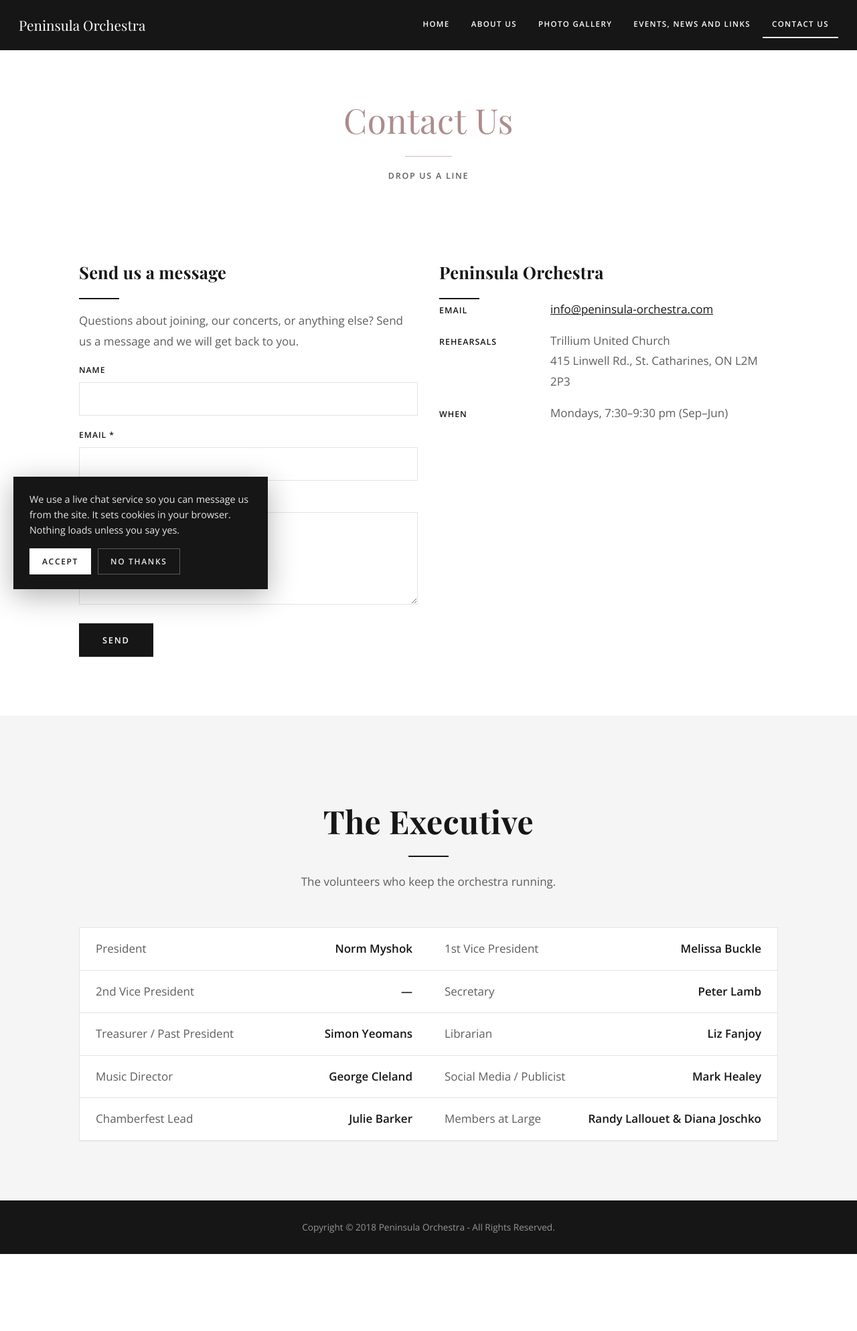
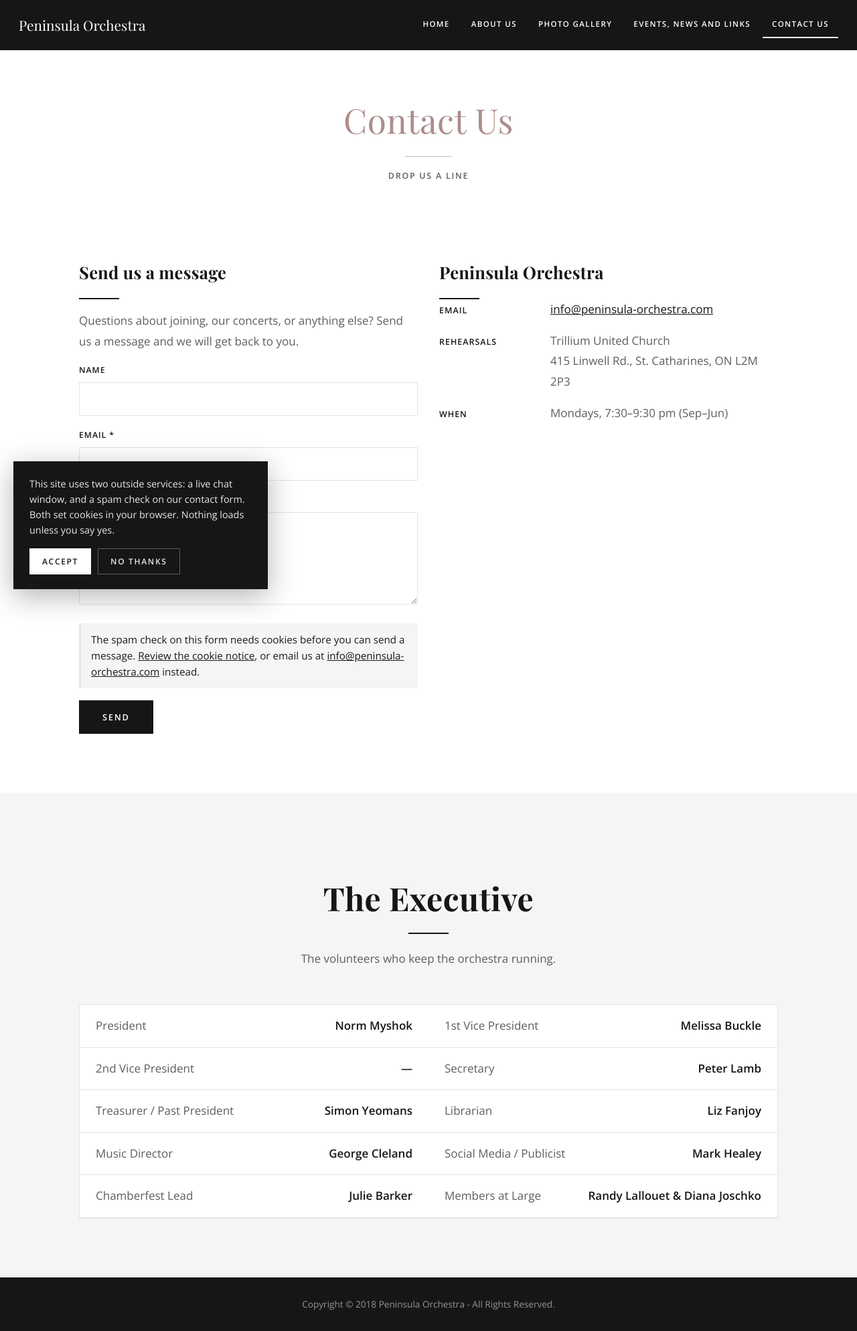
Before and after one commit to peninsulaorchestra/peninsulaorchestra.github.io, a Jekyll site: the page built from contact.html, in a window 1280 px wide. Shown: the whole page at 67% size. Built offline with Jekyll 4.4.1, drawn with Linux system fonts in a browser that asks for light colours; before the commit the page ends 1873 px from its top, so only the background shows below that.

Commit message:
Add hCaptcha to the contact form and make the cookie notice generic
Co-Authored-By: Claude Opus 5 (1M context) <noreply@anthropic.com>

```diff
--- /dev/null
+++ b/_includes/cookie-notice.html
@@ -0,0 +1,33 @@
+{%- assign chat_on = false -%}
+{%- if site.tawk.property_id != "" and site.tawk.widget_id != "" -%}
+  {%- assign chat_on = true -%}
+{%- endif -%}
+{%- assign captcha_on = false -%}
+{%- if site.web3forms_key != "" -%}
+  {%- assign captcha_on = true -%}
+{%- endif -%}
+{%- if chat_on or captcha_on %}
+<!-- Cookie notice. Both third-party pieces — the chat widget and the spam check
+     on the contact form — are loaded only once someone accepts, so declining
+     means no third-party script and no cookies are set at all. -->
+<div class="cookie-notice" id="cookie-notice" hidden
+     data-tawk-src="{% if chat_on %}https://embed.tawk.to/{{ site.tawk.property_id }}/{{ site.tawk.widget_id }}{% endif %}"
+     data-captcha-src="{% if captcha_on %}https://web3forms.com/client/script.js{% endif %}">
+  <p>
+    {%- if chat_on and captcha_on %}
+    This site uses two outside services: a live chat window, and a spam check on
+    our contact form. Both set cookies in your browser.
+    {%- elsif chat_on %}
+    We use a live chat service so you can message us from the site. It sets
+    cookies in your browser.
+    {%- else %}
+    Our contact form uses an outside spam check. It sets cookies in your browser.
+    {%- endif %}
+    Nothing loads unless you say yes.
+  </p>
+  <div class="cookie-notice-actions">
+    <button type="button" class="btn" data-cookie-accept>Accept</button>
+    <button type="button" class="btn ghost" data-cookie-decline>No thanks</button>
+  </div>
+</div>
+{%- endif %}
--- a/_includes/tawk.html
+++ /dev/null
@@ -1,13 +0,0 @@
-{%- if site.tawk.property_id != "" and site.tawk.widget_id != "" %}
-<!-- Cookie notice. The chat widget is only loaded once someone accepts, so
-     declining means no third-party script and no cookies are set at all. -->
-<div class="cookie-notice" id="cookie-notice" hidden
-     data-tawk-src="https://embed.tawk.to/{{ site.tawk.property_id }}/{{ site.tawk.widget_id }}">
-  <p>We use a live chat service so you can message us from the site. It sets
-     cookies in your browser. Nothing loads unless you say yes.</p>
-  <div class="cookie-notice-actions">
-    <button type="button" class="btn" data-cookie-accept>Accept</button>
-    <button type="button" class="btn ghost" data-cookie-decline>No thanks</button>
-  </div>
-</div>
-{%- endif %}
--- a/_layouts/default.html
+++ b/_layouts/default.html
@@ -58,7 +58,7 @@
     </div>
   </footer>
 
-  {%- include tawk.html %}
+  {%- include cookie-notice.html %}
   <script src="{{ '/js/main.js' | relative_url }}?v={{ asset_v }}" data-contact-email="{{ site.contact_email }}"></script>
 </body>
 </html>
--- a/contact.html
+++ b/contact.html
@@ -30,6 +30,12 @@ banner_subtitle: Drop us a line
           <label for="message">Message</label>
           <textarea id="message" name="message" rows="5" required></textarea>
         </div>
+        <div class="h-captcha" data-captcha="true"></div>
+        <p id="captcha-gate" class="form-status" hidden>
+          The spam check on this form needs cookies before you can send a message.
+          <button type="button" class="linklike" data-cookie-reopen>Review the cookie notice</button>,
+          or email us at <a href="mailto:{{ site.contact_email }}">{{ site.contact_email }}</a> instead.
+        </p>
         <div>
           <button type="submit" class="btn">Send</button>
         </div>
--- a/css/style.css
+++ b/css/style.css
@@ -379,6 +379,16 @@ section { padding: 88px 0; }
 .form-status.success { border-left-color: var(--black); }
 .form-status.error { border-left-color: #8c1c1c; color: #8c1c1c; }
 
+/* The captcha renders into this div once cookies are accepted; until then it is
+   empty and should take up no room. */
+.h-captcha:empty { display: none; }
+
+/* A button that reads as a link, for the one inside the consent gate. */
+.linklike {
+  background: none; border: 0; padding: 0; font: inherit; color: inherit;
+  text-decoration: underline; cursor: pointer;
+}
+
 /* ---------- Footer ---------- */
 .site-footer { background: var(--black); color: var(--gray-light); padding: 28px 0; font-size: 0.9rem; font-weight: 300; }
 .site-footer a { color: var(--gray-light); text-decoration: none; }
--- a/js/main.js
+++ b/js/main.js
@@ -37,16 +37,27 @@
         body: JSON.stringify(data)
       }).then(function (response) {
         return response.json().then(function (json) {
-          if (!response.ok) { throw new Error(json.message || 'Send failed'); }
+          if (!response.ok) {
+            // Web3Forms explains the refusal — an unticked spam check, most
+            // often — so show that rather than a generic failure.
+            var refusal = new Error(json.message || 'Send failed');
+            refusal.fromApi = true;
+            throw refusal;
+          }
           form.reset();
+          if (window.hcaptcha) { window.hcaptcha.reset(); }
           formStatus.className = 'form-status success';
           formStatus.textContent = 'Thank you — your message is on its way. We will be in touch soon.';
         });
-      }).catch(function () {
+      }).catch(function (error) {
         formStatus.className = 'form-status error';
-        formStatus.textContent = contactEmail
-          ? 'Sorry, that did not send. Please email us at ' + contactEmail + ' instead.'
-          : 'Sorry, that did not send. Please try again in a moment.';
+        if (error && error.fromApi) {
+          formStatus.textContent = error.message;
+        } else {
+          formStatus.textContent = contactEmail
+            ? 'Sorry, that did not send. Please email us at ' + contactEmail + ' instead.'
+            : 'Sorry, that did not send. Please try again in a moment.';
+        }
       }).then(function () {
         button.disabled = false;
       });
@@ -157,11 +168,13 @@
     show(0);
   }
 
-  // Cookie notice. The chat widget is third-party and sets cookies, so it is
-  // not loaded until someone accepts. Declining loads nothing at all.
+  // Cookie notice. Both third-party pieces set cookies — the chat widget and
+  // the spam check on the contact form — so neither is loaded until someone
+  // accepts. Declining loads nothing at all.
   var notice = document.querySelector('#cookie-notice');
   if (notice) {
     var KEY = 'po-cookie-consent';
+    var gate = document.querySelector('#captcha-gate');
 
     function loadChat() {
       var src = notice.getAttribute('data-tawk-src');
@@ -176,6 +189,27 @@
       s0.parentNode.insertBefore(s1, s0);
     }
 
+    var captchaRequested = false;
+    function loadCaptcha() {
+      var src = notice.getAttribute('data-captcha-src');
+      if (!src || captchaRequested || !document.querySelector('.h-captcha')) return;
+      captchaRequested = true;
+      var s = document.createElement('script');
+      s.async = true;
+      s.defer = true;
+      s.src = src;
+      document.body.appendChild(s);
+    }
+
+    // The form cannot be submitted without the spam check, so it stays disabled
+    // until someone accepts. The gate explains why and offers the way back.
+    function setFormGate(accepted) {
+      if (!form || !gate) return;
+      var button = form.querySelector('button[type="submit"]');
+      gate.hidden = accepted;
+      if (button) { button.disabled = !accepted; }
+    }
+
     function remember(value) {
       try { localStorage.setItem(KEY, value); } catch (e) { /* private mode */ }
     }
@@ -185,18 +219,30 @@
 
     if (choice === 'accepted') {
       loadChat();
-    } else if (choice !== 'declined') {
-      notice.hidden = false;
+      loadCaptcha();
+      setFormGate(true);
+    } else {
+      setFormGate(false);
+      if (choice !== 'declined') { notice.hidden = false; }
     }
 
     notice.querySelector('[data-cookie-accept]').addEventListener('click', function () {
       remember('accepted');
       notice.hidden = true;
       loadChat();
+      loadCaptcha();
+      setFormGate(true);
     });
     notice.querySelector('[data-cookie-decline]').addEventListener('click', function () {
       remember('declined');
       notice.hidden = true;
+      setFormGate(false);
     });
+
+    // Someone who declined earlier can still change their mind from the form.
+    var reopen = document.querySelector('[data-cookie-reopen]');
+    if (reopen) {
+      reopen.addEventListener('click', function () { notice.hidden = false; });
+    }
   }
 })();
```
Also changed, not shown: README.md.
